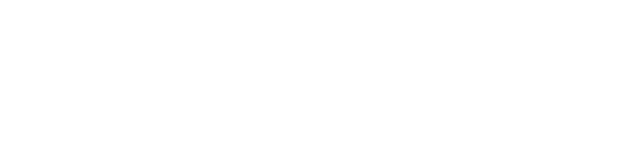
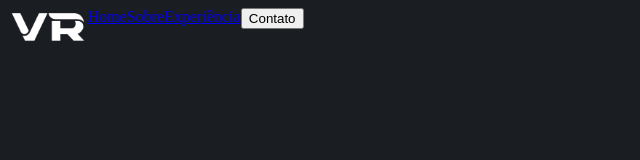
Before and after one commit to Vitorrocha98/site-portfolio, a plain HTML site: page index.html in a window 1280 px wide. Shown: the whole page, without its empty margins (0-640 px from the left). Drawn offline with Linux system fonts and the light colour scheme.

Commit message:
atualizações no index.html e style.css

```diff
--- a/index.html
+++ b/index.html
@@ -9,6 +9,35 @@
         <link rel="stylesheet" type="text/css" href="style.css">
       </head>
       <body>
+        <header>
+            <div class="conteudo-header">
+                <div class="header-container">
+                    <div class="logo">
+                        <a href="#">
+                            <img src="assets/logo-branca.png" alt="logo-vr">
+                        </a>
+                    </div>
+                    <nav class="menu" id="nav-menu">
+                        <ul>
+                            <li>
+                                <a href="#">Home</a>
+                            </li>
+                            <li>
+                                <a href="#">Sobre</a>
+                            </li>
+                            <li>
+                                <a href="#">Experiência</a>
+                            </li>
+                            <li class="btnContato">
+                                <a href="#">
+                                    <button>Contato</button>
+                                </a>
+                            </li>
+                        </ul>
+                    </nav>
+                </div>
+            </div>
+        </header>
         <main>
             <section></section>
             <section></section>
@@ -16,5 +45,8 @@
             <section></section>
             <section></section>
         </main>
+        <footer>
+
+        </footer>
       </body>
 </html>
--- a/style.css
+++ b/style.css
@@ -0,0 +1,22 @@
+body {
+    background-color: #1a1d22;
+}
+
+.header-container {
+    width: 100%;
+    display: flex;
+    flex-direction: row;
+    justify-content: flex-start;
+}
+
+.logo img{
+    width: 5rem;
+}
+
+.menu ul {
+    display: flex;
+    justify-content: space-around;
+    margin: 0;
+    padding: 0;
+    list-style: none;
+}
```
